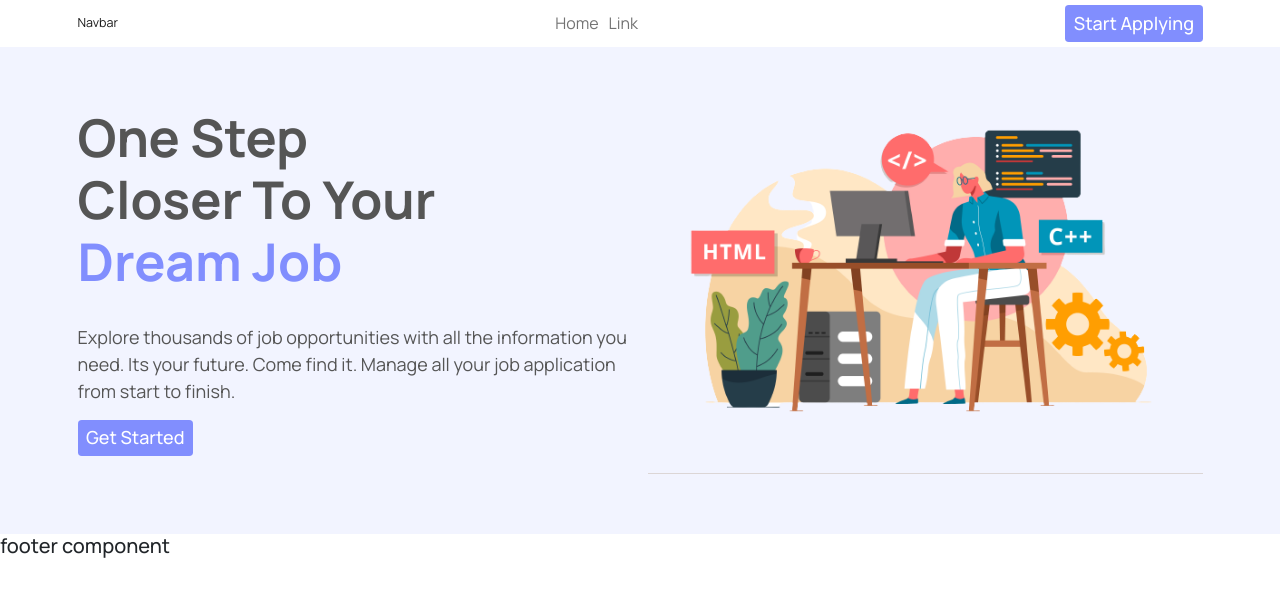
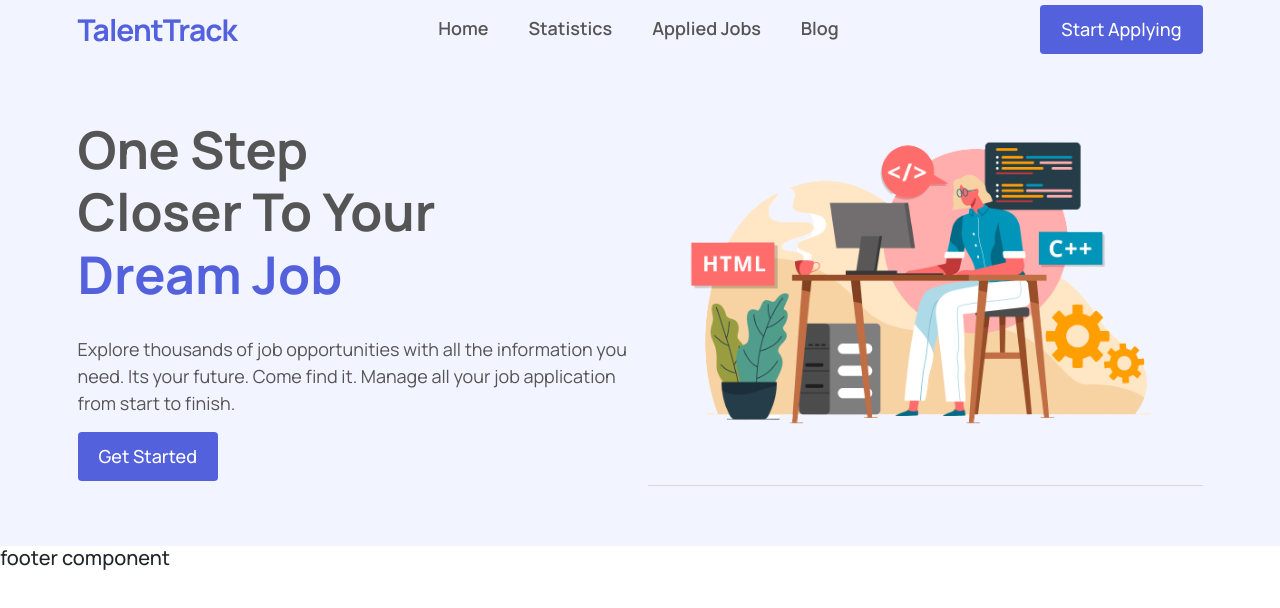
Before and after one commit to aburaihan8715/talent-track, a React (Vite) app: page / in a window 1280 px wide. Shown: the top 608 px of the page. Built offline with nearby package versions, Linux system fonts and the light colour scheme.

Commit message:
navbar problem solved

```diff
--- a/src/index.css
+++ b/src/index.css
@@ -4,7 +4,7 @@
 10 / 12 / 14 / 16 / 18 / 20 / 24 / 30 / 36 / 44 / 52 / 62 / 74 / 86 / 98
 
 --- 02 COLORS
-- Primary: #818EFE
+- Primary: #5461dd
 - Tints:
 - Shades:
 
@@ -53,6 +53,13 @@ img{
   max-width: 100%;
   height: auto;
 }
+a{
+  text-decoration: none;
+}
+
+ul,li{
+  list-style: none;
+}
 
 /* *************************
 reset css end
@@ -69,7 +76,7 @@ reusable classes start
 
 }
 .text_bright{
-  color: #818EFE;
+  color: #5461dd;
 }
 .primary_p{
   font-size: 1.8rem;
@@ -80,15 +87,16 @@ reusable classes start
 .btn_full,
 .btn_full:link,
 .btn_full:visited{
-  background-color: #818EFE;
+  background-color: #5461dd;
   font-size: 1.8rem;
   color: #fff;
   font-weight: 500;
+  padding: 1rem 2rem;
 }
 
 .btn_full:active,
 .btn_full:hover{
-  background-color: #5461dd;
+  background-color: #3948ca;
   color: #fff;
 }
 
--- a/src/shared/Header/Header.css
+++ b/src/shared/Header/Header.css
@@ -0,0 +1,44 @@
+
+.header_area{
+  background-color: #f2f4ff;
+}
+.navbar_brand:link,
+.navbar_brand:visited {
+  font-size: 3rem;
+  font-weight: 700;
+  letter-spacing: -1px;
+  color: #5461dd;
+}
+
+.navbar_toggler_btn{
+  border: 0;
+  box-shadow: 0px 0px 1px 2px #5461dd;
+  transition: all .3s;
+
+}
+
+.navbar_toggler_btn:focus,.navbar_toggler_btn:active{
+  box-shadow: 0px 0px 1px 3px #5461dd;
+}
+.toggler_icon{
+  font-size: 1.8rem;
+}
+.nav_item {
+  /* border: 1px solid; */
+}
+.nav_link:link,
+.nav_link:visited {
+  font-size: 1.8rem;
+  display: inline-block;
+  font-weight: 600;
+  padding: 1rem 2rem;
+  color: #555;
+  transition: all .3s;
+  border-bottom: 2px solid transparent;
+}
+
+.nav_link:active,
+.nav_link:hover {
+  color: #5461dd;
+  border-bottom: 2px solid #5461dd;
+}
--- a/src/shared/Header/Header.jsx
+++ b/src/shared/Header/Header.jsx
@@ -6,11 +6,11 @@ const Header = () => {
     <header className="header_area">
       <nav className="navbar navbar-expand-lg">
         <div className="container">
-          <a className="navbar-brand" href="#">
-            Navbar
+          <a className="navbar_brand" href="#">
+            TalentTrack
           </a>
           <button
-            className="navbar-toggler"
+            className="navbar-toggler navbar_toggler_btn"
             type="button"
             data-bs-toggle="collapse"
             data-bs-target="#navbarSupportedContent"
@@ -18,18 +18,28 @@ const Header = () => {
             aria-expanded="false"
             aria-label="Toggle navigation"
           >
-            <span className="navbar-toggler-icon"></span>
+            <span className="navbar-toggler-icon toggler_icon"></span>
           </button>
           <div className="collapse navbar-collapse" id="navbarSupportedContent">
             <ul className="navbar-nav mx-auto mb-2 mb-lg-0">
-              <li className="nav-item">
-                <a className="nav-link" aria-current="page" href="#">
+              <li className="nav_item">
+                <a className="nav_link" aria-current="page" href="#">
                   Home
                 </a>
               </li>
-              <li className="nav-item">
-                <a className="nav-link" href="#">
-                  Link
+              <li className="nav_item">
+                <a className="nav_link" href="#">
+                Statistics
+                </a>
+              </li>
+              <li className="nav_item">
+                <a className="nav_link" href="#">
+                Applied Jobs
+                </a>
+              </li>
+              <li className="nav_item">
+                <a className="nav_link" href="#">
+                Blog
                 </a>
               </li>
             </ul>
```
